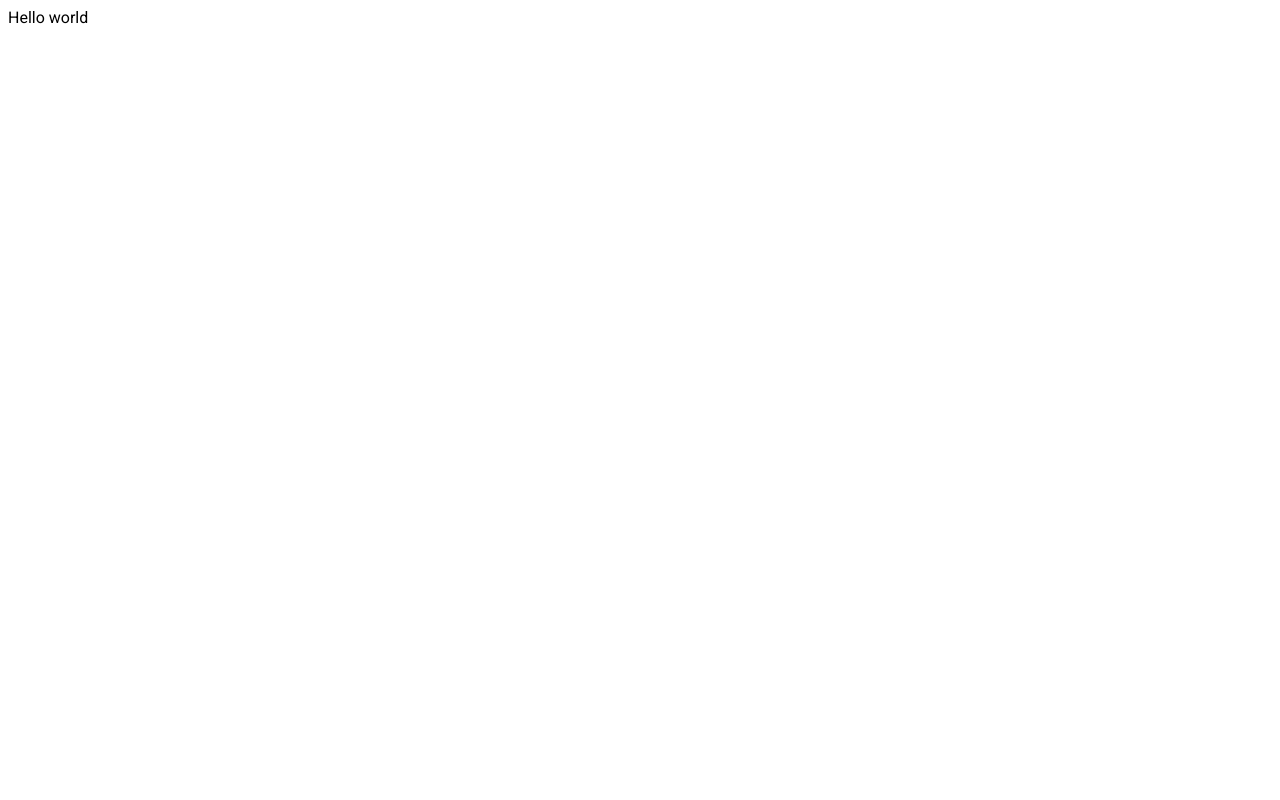
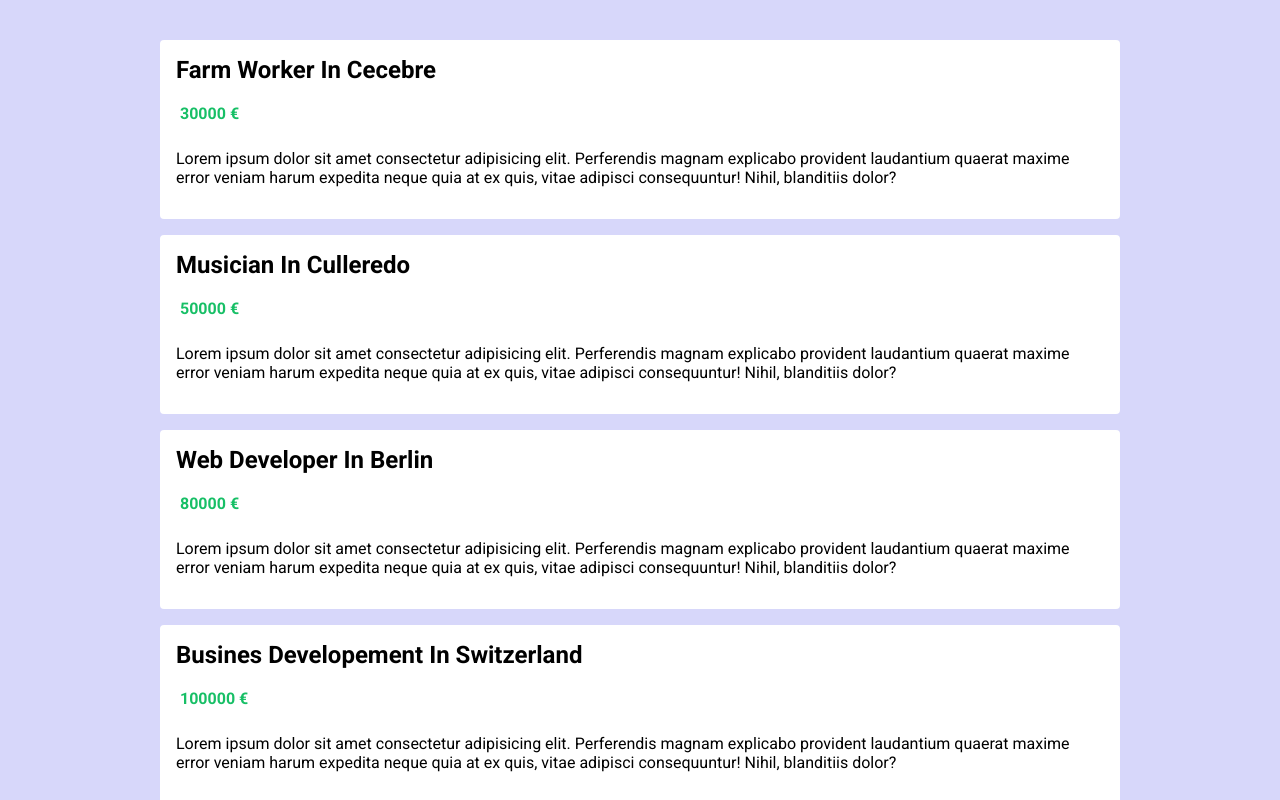
Before and after one commit to gabrielmoris/vue3-typescript-job-board, a Vue app: page / in a window 1280 px wide. Shown: the top 800 px of the page. Built offline with nearby package versions, Linux system fonts and the light colour scheme.

Commit message:
jobList component

```diff
--- a/src/App.vue
+++ b/src/App.vue
@@ -1,14 +1,15 @@
 <template>
-    <div class="app"> Hello world </div>
+    <div class="app"> <JobList :jobs="jobs" /> </div>
 </template>
 
 <script lang="ts">
 import { defineComponent, ref } from "vue";
+import JobList from "./components/JobList.vue";
 import Job from "./types/Job";
 
 export default defineComponent({
     name: "App",
-    components: {},
+    components: { JobList },
     setup() {
         const jobs = ref<Job[]>([
             {
@@ -48,4 +49,8 @@
 });
 </script>
 
-<style></style>
+<style>
+body {
+    background-color: rgb(215, 215, 250);
+}
+</style>
--- /dev/null
+++ b/src/components/JobList.vue
@@ -0,0 +1,67 @@
+<template>
+    <div class="job-list">
+        <ul>
+            <li v-for="job in jobs" :key="job.id">
+                <h2>{{ job.title }} in {{ job.location }}</h2>
+                <div class="salary">
+                    <p>{{ job.salary }} €</p>
+                </div>
+                <div class="description">
+                    <p
+                        >Lorem ipsum dolor sit amet consectetur adipisicing
+                        elit. Perferendis magnam explicabo provident laudantium
+                        quaerat maxime error veniam harum expedita neque quia at
+                        ex quis, vitae adipisci consequuntur! Nihil, blanditiis
+                        dolor?</p
+                    >
+                </div>
+            </li>
+        </ul>
+    </div>
+</template>
+
+<script lang="ts">
+import { defineComponent, PropType } from "vue";
+import Job from "../types/Job";
+
+export default defineComponent({
+    props: {
+        jobs: {
+            required: true,
+            type: Array as PropType<Job[]>,
+        },
+    },
+});
+</script>
+
+<style scoped>
+.job-list {
+    max-width: 960px;
+    margin: 40px auto;
+}
+.job-list ul {
+    padding: 0;
+}
+.job-list li {
+    list-style-type: none;
+    background: white;
+    padding: 16px;
+    margin: 16px 0;
+    border-radius: 4px;
+}
+.job-list h2 {
+    margin: 0 0 10px;
+    text-transform: capitalize;
+}
+.salary {
+    display: flex;
+}
+.salary img {
+    width: 30px;
+}
+.salary p {
+    color: #17bf66;
+    font-weight: bold;
+    margin: 10px 4px;
+}
+</style>
```
